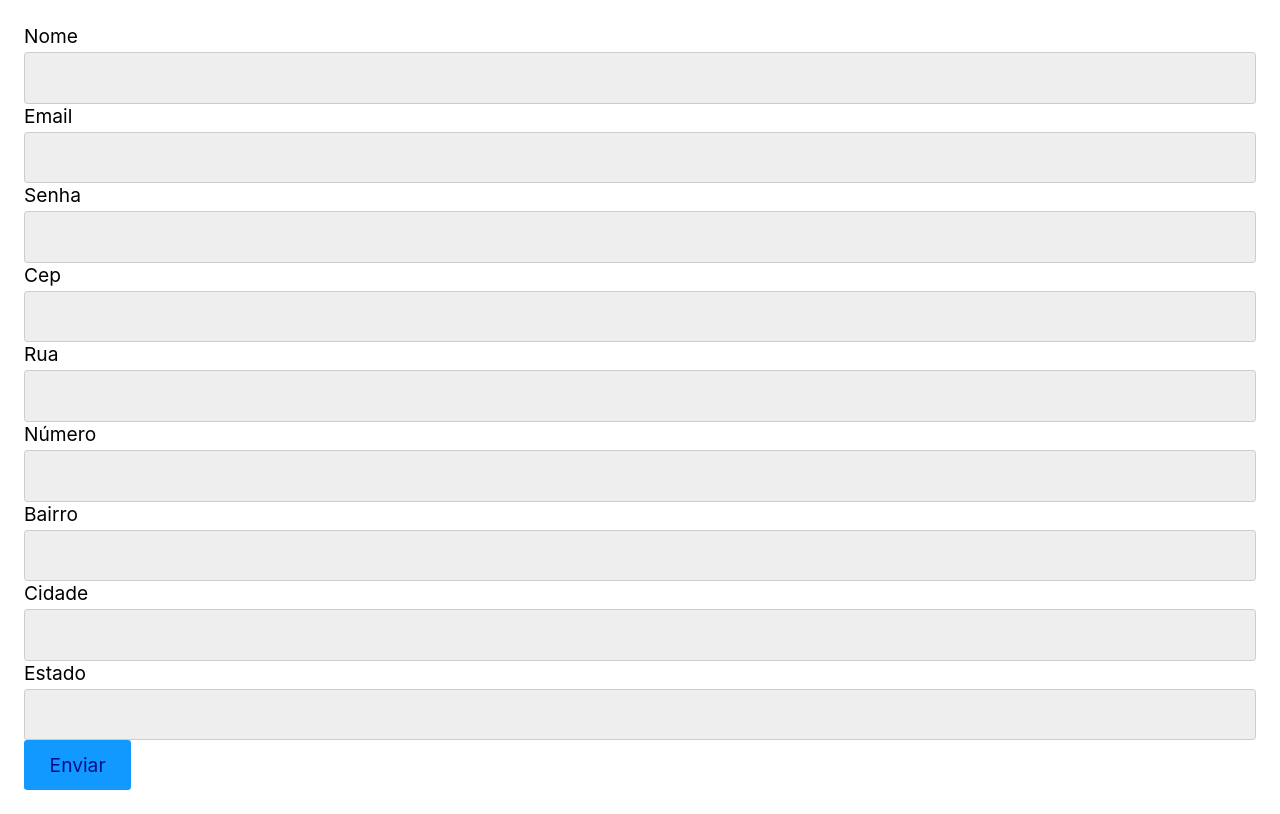
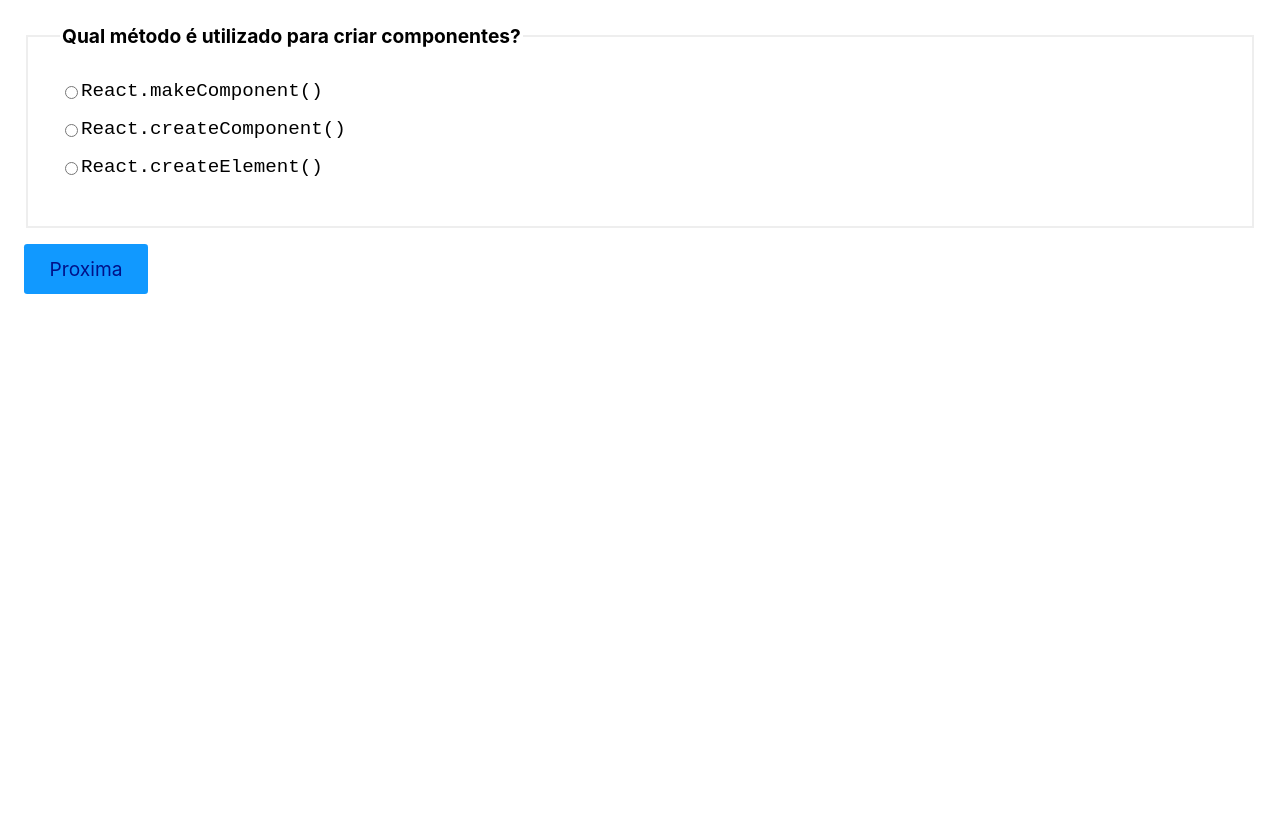
Before and after one commit to TomDevBr/curso_react_completo, a React (Vite) app: page / in a window 1280 px wide. Built offline with nearby package versions, Linux system fonts and the light colour scheme; the HTML template or start-up script is replaced by a standard one.

Commit message:
desafio formularios

```diff
--- a/src/App.jsx
+++ b/src/App.jsx
@@ -1,5 +1,6 @@
 import React from 'react';
-import Home from './components/input/Home';
+import  Home  from './components/formularios/desafio_formularios/Home';
+
 
 
 
--- /dev/null
+++ b/src/components/formularios/desafio_formularios/Home.jsx
@@ -0,0 +1,86 @@
+import React, { useState } from "react";
+import Question from "./Question";
+import RadioComponent from "./RadioComponent";
+
+const perguntas = [
+    {
+      pergunta: 'Qual método é utilizado para criar componentes?',
+      options: [
+        'React.makeComponent()',
+        'React.createComponent()',
+        'React.createElement()',
+      ],
+      resposta: 'React.createElement()',
+      id: 'p1',
+    },
+    {
+      pergunta: 'Como importamos um componente externo?',
+      options: [
+        'import Component from "./Component"',
+        'require("./Component")',
+        'import "./Component"',
+      ],
+      resposta: 'import Component from "./Component"',
+      id: 'p2',
+    },
+    {
+      pergunta: 'Qual hook não é nativo?',
+      options: ['useEffect()', 'useFetch()', 'useCallback()'],
+      resposta: 'useFetch()',
+      id: 'p3',
+    },
+    {
+      pergunta: 'Qual palavra deve ser utilizada para criarmos um hook?',
+      options: ['set', 'get', 'use'],
+      resposta: 'use',
+      id: 'p4',
+    },
+  ];
+
+const Home = () => {
+    const [slide, setSlide] = useState(0);
+    const [ result, setResult] = useState(null);
+    const [ respostas, setRespostas] = useState({
+        p1:'',
+        p2:'',
+        p3:'',
+        p4:'',
+    })
+
+    function handleChange({target}) {
+        setRespostas({...respostas, [target.id]: target.value})
+    }
+
+    function resultFinal() {
+        const corretas = perguntas.filter(({id, resposta}) => respostas[id] === resposta)
+
+        setResult(`voce acertou ${corretas.length}/${perguntas.length}`)
+    }
+
+
+    function handleClick(){
+        if (slide < perguntas.length - 1){
+            setSlide(slide + 1)
+        } else {
+            setSlide(slide + 1)
+            resultFinal()
+        }
+
+    }
+
+
+    return (
+        <>
+        <form onSubmit={(event) => {event.preventDefault()}}>
+            {perguntas.map((pergunta, index) => (
+                <RadioComponent active={slide === index} key={pergunta.id} value={respostas[pergunta.id]} {...pergunta} onChange={handleChange}/>
+            ))}
+            {result  ? <p>{result}</p> : <button onClick={handleClick}>Proxima</button>}
+
+        </form>
+
+        </>
+    )
+}
+
+export default Home;
--- /dev/null
+++ b/src/components/formularios/desafio_formularios/Question.jsx
@@ -0,0 +1,19 @@
+import React from "react";
+import RadioComponent from "./RadioComponent";
+
+
+const Question = ({question, options}) => {
+    return (
+        <>
+        <h1>{question}</h1>
+
+        {options.map(option => (
+            <RadioComponent key={question} options={option}/>
+        ))}
+        </>
+
+
+    )
+}
+
+export default Question;
--- /dev/null
+++ b/src/components/formularios/desafio_formularios/RadioComponent.jsx
@@ -0,0 +1,29 @@
+import React from "react";
+const Radio = ({pergunta, options, onChange, value, active, id}) => {
+
+    if (active === false) return null;
+    return (
+      <>
+             <fieldset style={{
+                padding:'2rem',
+                marginBottom:'1rem',
+                border: '2px solid #eee'
+             }}>
+             <legend style={{fontWeight: 'bold'}}>{pergunta}</legend>
+             {options.map(option => (
+                 <label key={option} style={{display: 'flex', flexDirection: 'row', marginBottom: '1rem', fontFamily: 'monospace'}}>
+                    <input
+                    style={{width: 'min-content'}}
+                    type="radio"
+                     id={id}
+                     checked={value === option}
+                     value={option} onChange={onChange}/>
+                     {option}
+                 </label>
+             ))}
+         </fieldset>
+      </>
+    );
+  };
+
+  export default Radio;
```
